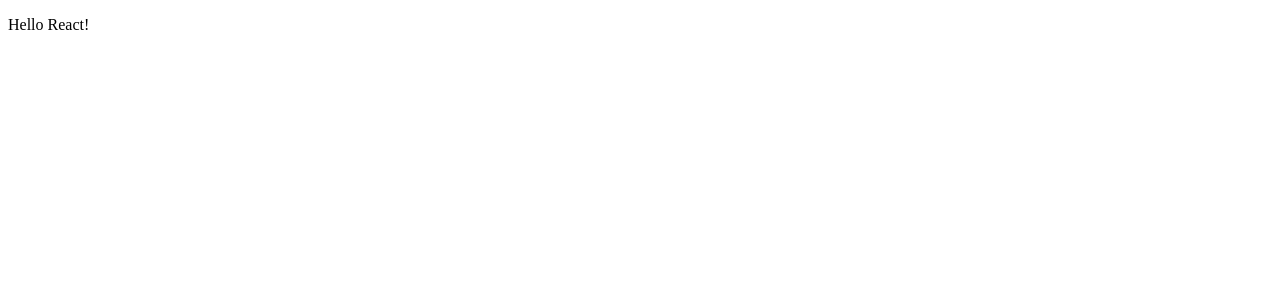
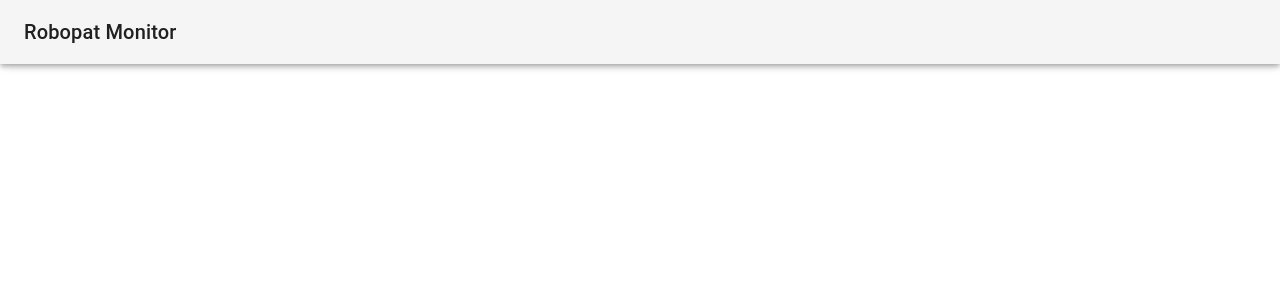
Before and after one commit to kyushun/roboMonitor, a React app: page / in a window 1280 px wide. Shown: the top 300 px of the page. Built offline with nearby package versions, Linux system fonts and the light colour scheme; the HTML template or start-up script is replaced by a standard one.

Commit message:
add material-ui

```diff
--- a/package.json
+++ b/package.json
@@ -27,6 +27,7 @@
     "@babel/preset-env": "^7.4.4",
     "@babel/preset-react": "^7.0.0",
     "@babel/register": "^7.4.4",
+    "@material-ui/core": "^3.9.3",
     "babel-loader": "^8.0.5",
     "webpack": "^4.30.0",
     "webpack-cli": "^3.3.1"
--- /dev/null
+++ b/src/components/header.jsx
@@ -0,0 +1,18 @@
+import React, { Component } from 'react';
+import AppBar from '@material-ui/core/AppBar';
+import Toolbar from '@material-ui/core/Toolbar';
+import Typography from '@material-ui/core/Typography';
+
+const Header = (props) => (
+    <div>
+        <AppBar position="fixed" color="default">
+            <Toolbar>
+                <Typography variant="h6" color="inherit">
+                    Robopat Monitor
+                </Typography>
+            </Toolbar>
+        </AppBar>
+    </div>
+);
+
+export default Header;
--- /dev/null
+++ b/src/components/theme.js
@@ -0,0 +1,7 @@
+import { createMuiTheme } from '@material-ui/core/styles';
+
+export const theme = createMuiTheme({
+    palette: {
+        type: 'light'
+    }
+});
--- a/src/index.jsx
+++ b/src/index.jsx
@@ -1,9 +1,18 @@
 import React from 'react';
 import { render } from 'react-dom';
 
+import { MuiThemeProvider } from '@material-ui/core/styles';
+import Header from './components/header';
+
+import { theme } from './components/theme';
+
 class App extends React.Component {
     render() {
-        return <p> Hello React!</p>;
+        return (
+            <MuiThemeProvider theme={theme} >
+                <Header />
+            </MuiThemeProvider>
+        );
     }
 }
 
```
Also changed, not shown: 1 other file (tests, documents, lock files or other folders).
